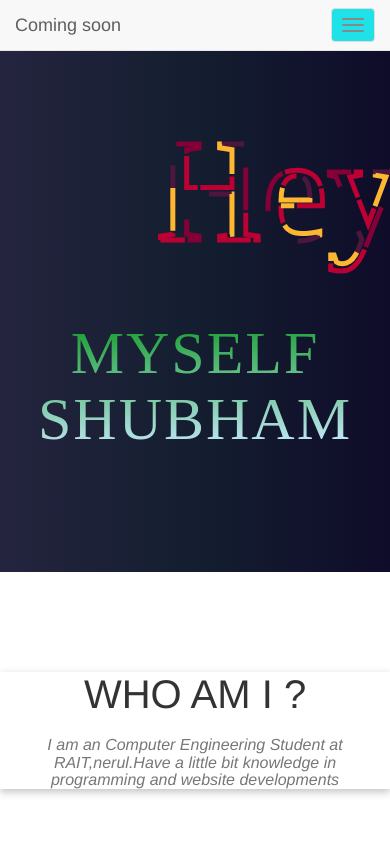
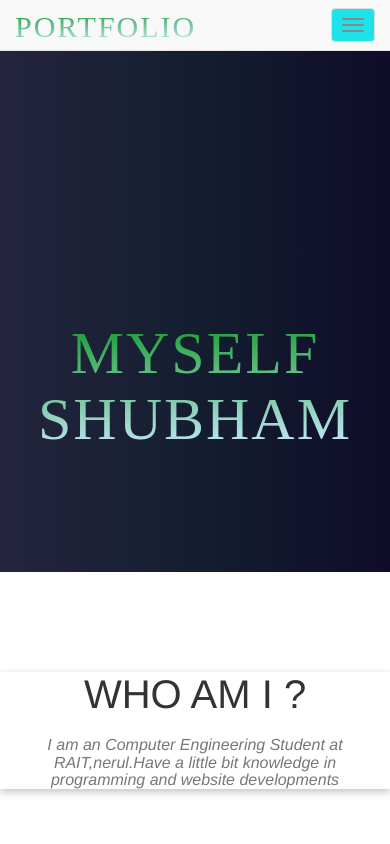
Before and after one commit to FABULOUSSAM/portfolio, a plain HTML site: page index.html in a window 390 px wide. Shown: the top 844 px of the page. Drawn offline with nearby package versions, Linux system fonts and the light colour scheme.

Commit message:
Mobile view started

```diff
--- a/css/index.css
+++ b/css/index.css
@@ -904,3 +904,12 @@ img::-moz-selection {
 body {
   webkit-tap-highlight-color: #1ee2e7;
 }
+
+@media only screen and (max-width: 650px) {
+ svg symbol {
+   display: none;
+ };
+ header{
+   font-size: auto;
+ }
+}
--- a/css/tital.scss
+++ b/css/tital.scss
@@ -20,3 +20,16 @@
     -webkit-filter: hue-rotate(-360deg);
   }
 }
+.headervaluenew{
+	font-family:Brush Script MT;
+	font-size: 3rem;
+	font-weight:  100;
+	letter-spacing: 2px;
+	text-align: center;
+	color: #f35626;
+	margin-top: -5px;
+	background-image: -webkit-linear-gradient(92deg, #e1eec3, #f05053);
+	-webkit-background-clip: text;
+	-webkit-text-fill-color: transparent;
+	-webkit-animation: hue 10s infinite linear;
+}
--- a/index.html
+++ b/index.html
@@ -31,7 +31,7 @@
                   <span class="icon-bar"></span>
                   <span class="icon-bar"></span>
               </button>
-              <a class="navbar-brand page-scroll" href="#page-top">Coming soon</a>
+              <a class="navbar-brand page-scroll" href="#page-top"><h3 class="headervaluenew">Portfolio </h3></a>
           </div>
 
           <!-- Collect the nav links, forms, and other content for toggling -->
@@ -48,9 +48,6 @@
                   </li>
                   <li class="">
                       <a class="page-scroll" href="#about">timeline</a>
-                  </li>
-                  <li class="">
-                      <a class="page-scroll" href="#team">Team</a>
                   </li>
                   <li class="">
                       <a class="page-scroll" href="#contact">Contact</a>
```
Also changed, not shown: css/tital.css, 1 other file.
